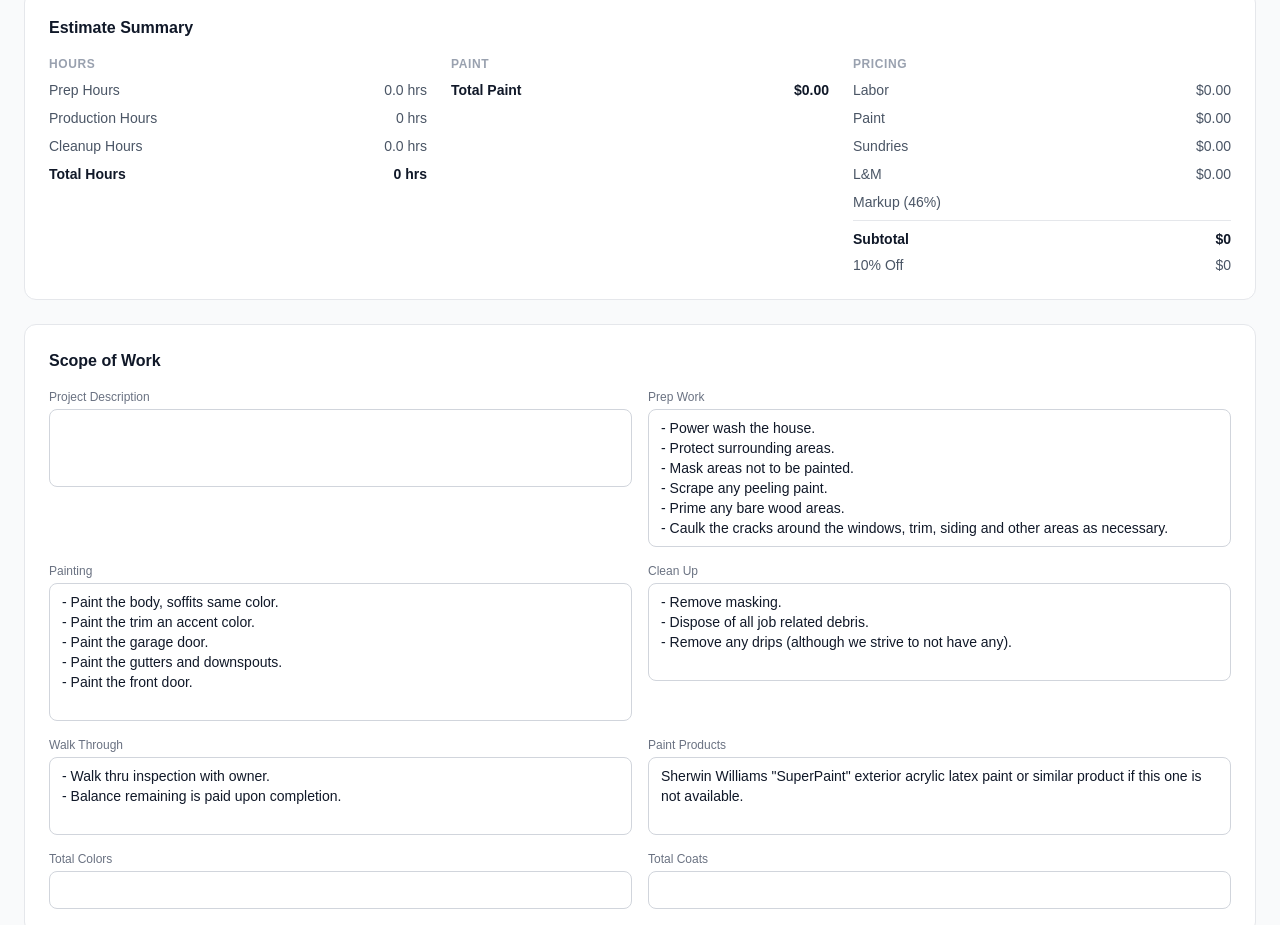
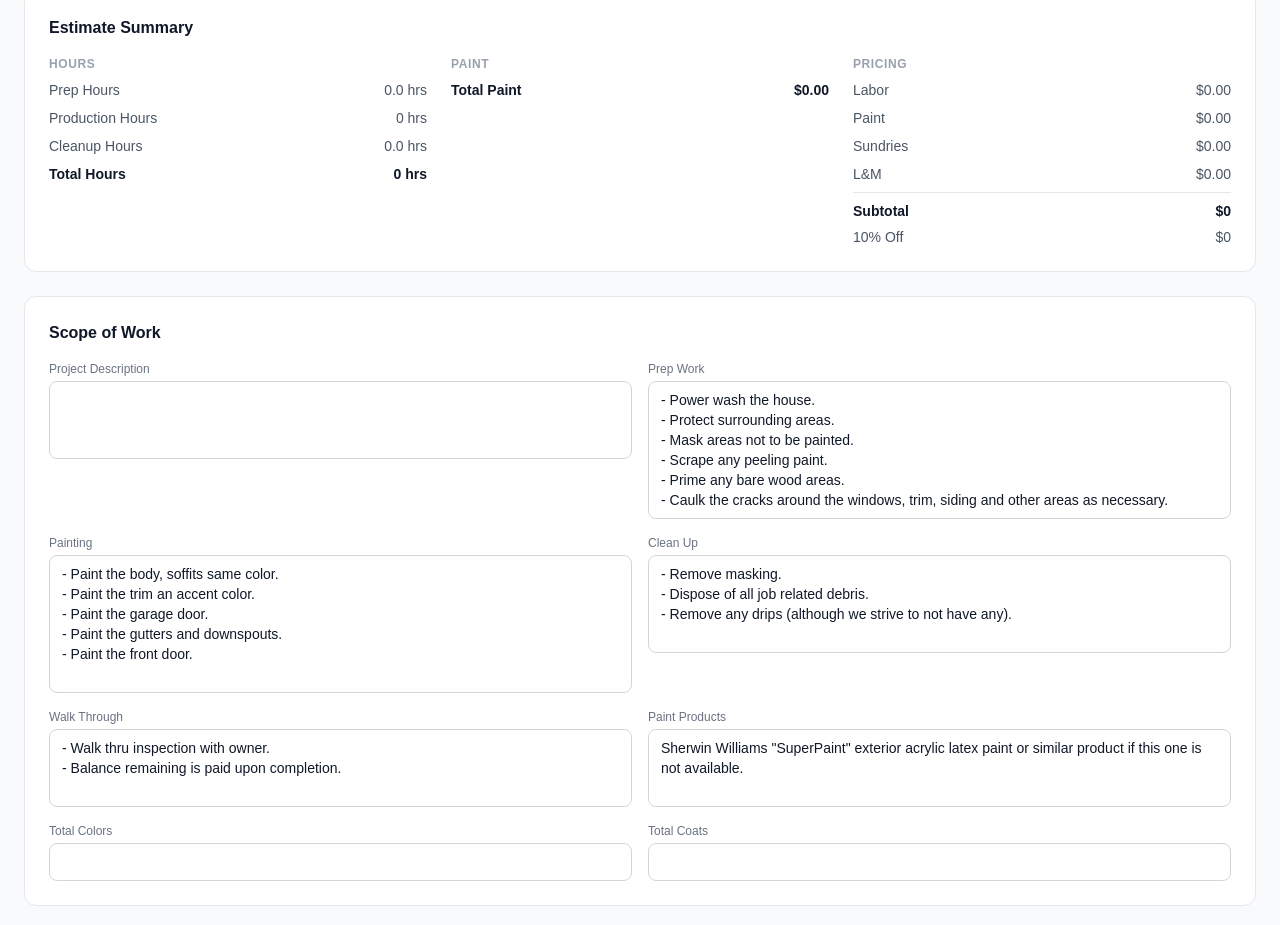
Before and after one commit to mnsmerch/estimator-pro, a Next.js app: page /estimates/new in a window 1280 px wide. Shown: the part 2061-2986 px from the top of the page. Built offline with nearby package versions, Linux system fonts and the light colour scheme; no server answers; the database is empty; sample sign-in values are in the browser's storage.

Commit message:
Remove Markup percentage line from estimate summary
Co-Authored-By: Claude Sonnet 4.6 <noreply@anthropic.com>

```diff
--- a/components/estimates/EstimateForm.tsx
+++ b/components/estimates/EstimateForm.tsx
@@ -480,7 +480,6 @@ export default function EstimateForm({ estimateId, initialData }: EstimateFormPr
                 <SummaryRow label="Paint"    value={fmtCents(totals.totalPaintCost)} />
                 <SummaryRow label="Sundries" value={fmtCents(totals.sundries)} />
                 <SummaryRow label="L&amp;M"  value={fmtCents(totals.landm)} />
-                <SummaryRow label={`Markup (${(markup * 100).toFixed(0)}%)`} value="" />
                 <div className="border-t border-gray-200 pt-2 space-y-1.5">
                   <SummaryRow label="Subtotal" value={fmt(totals.subtotal)} bold />
                   <SummaryRow label="10% Off"  value={fmt(totals.tenPercentOff)} />
```
